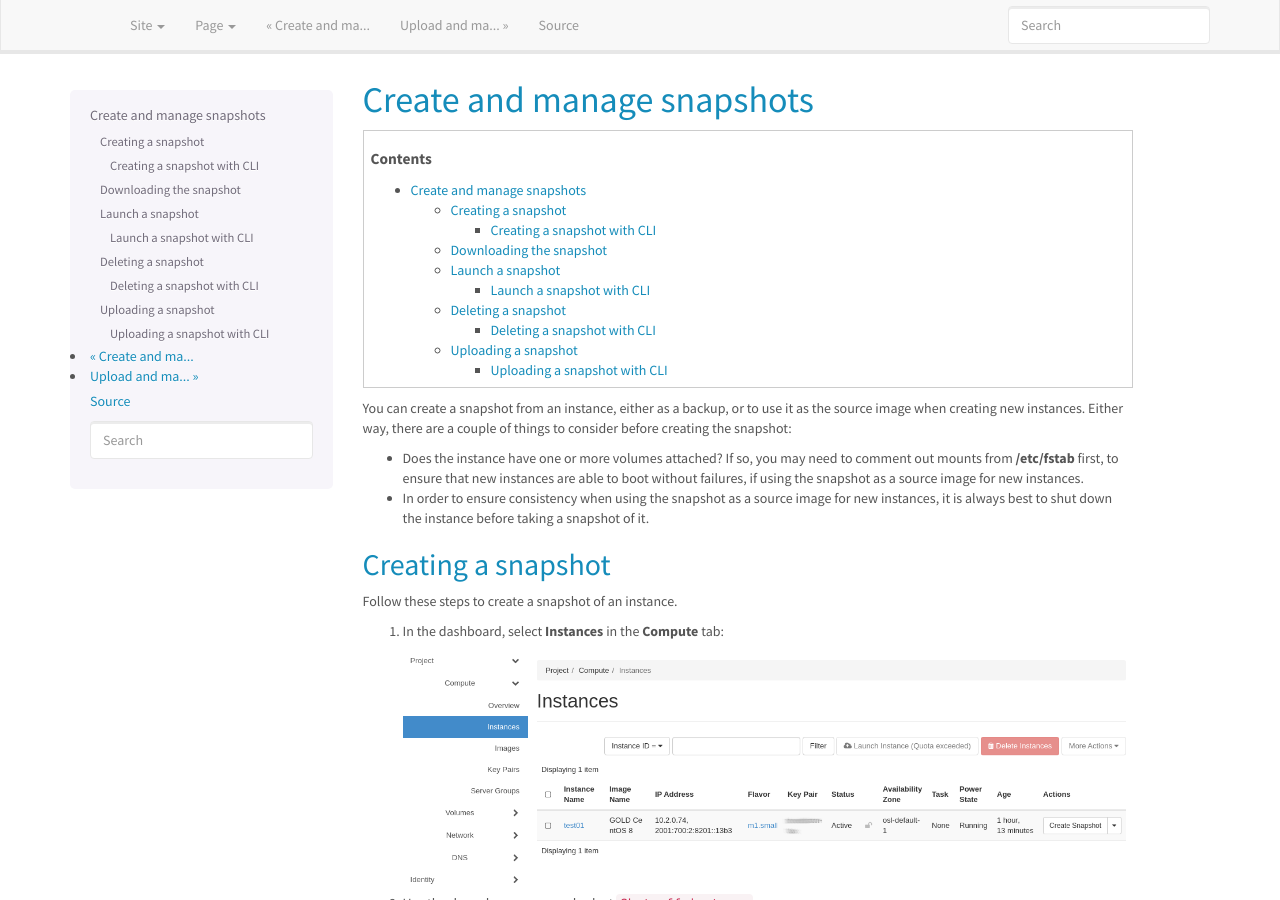
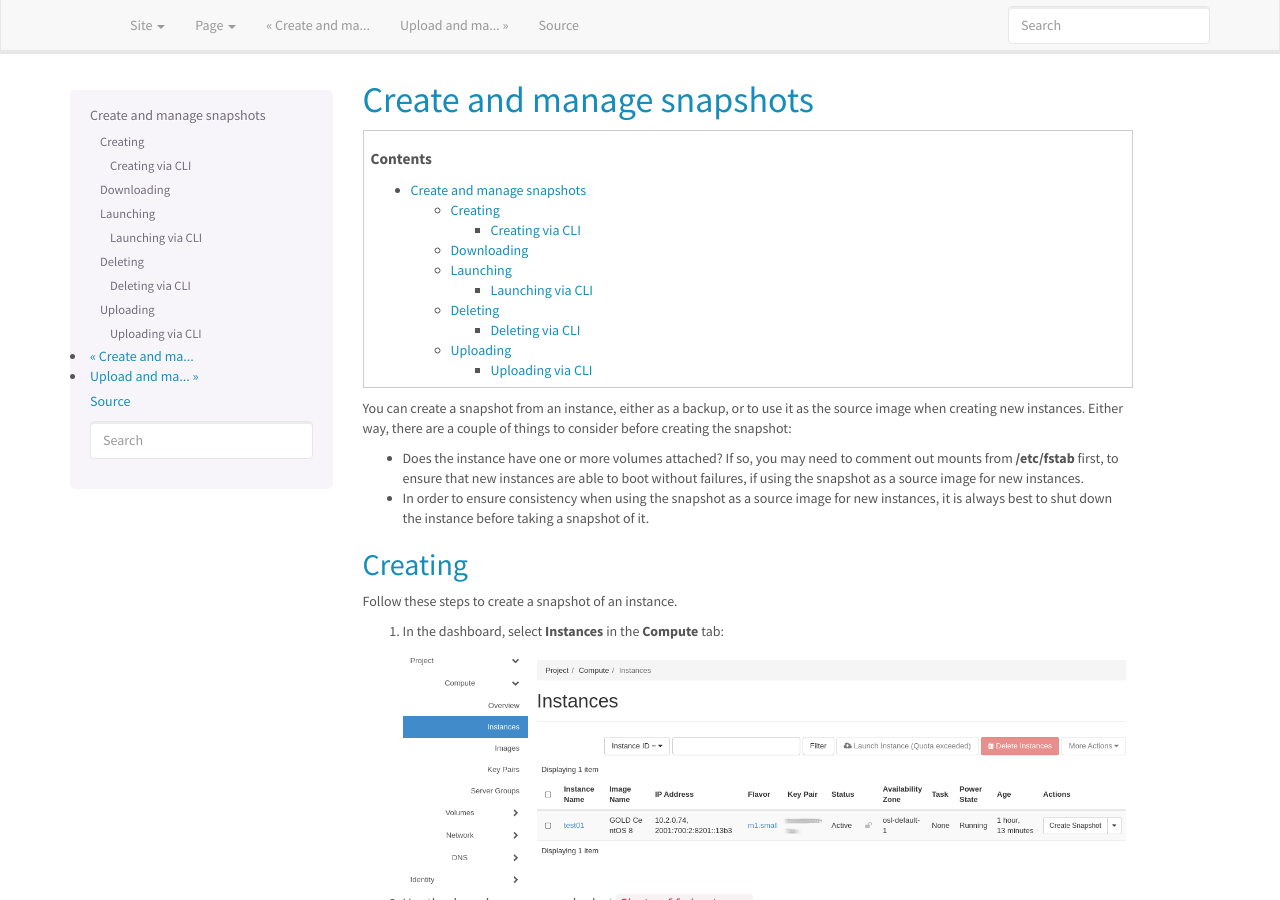
Before and after one commit to norcams/docs-enduser, a Sphinx documentation site: the page built from docs/snapshot.rst, in a window 1280 px wide and 900 px high. Built offline with Sphinx 7.4.7, drawn with Linux system fonts in a browser that asks for light colours; some of the changed text lies outside the part shown.

Commit message:
snapshot doc

```diff
--- a/docs/snapshot.rst
+++ b/docs/snapshot.rst
@@ -21,8 +21,8 @@ there are a couple of things to consider before creating the snapshot:
   before taking a snapshot of it.
 
 
-Creating a snapshot
--------------------
+Creating
+--------
 
 Follow these steps to create a snapshot of an instance.
 
@@ -64,8 +64,8 @@ to enter part of the name of your image and it should appear:
    Image creation may take a long time. You may need to reload the
    browser page.
 
-Creating a snapshot with CLI
-~~~~~~~~~~~~~~~~~~~~~~~~~~~~
+Creating via CLI
+~~~~~~~~~~~~~~~~
 
 #. First list our servers:
 
@@ -113,8 +113,8 @@ Creating a snapshot with CLI
      +--------------------------------------+-----------------+--------+
 
 
-Downloading the snapshot
-------------------------
+Downloading
+-----------
 
 There are valid reasons to download the snapshot to a local
 computer. One reason would be to have an off-site backup of the
@@ -147,8 +147,8 @@ via CLI are detailed below.
       -rw-r--r--. 1 user group 10G Feb 11 14:18 test01-snapshot.img
 
 
-Launch a snapshot
------------------
+Launching
+---------
 
 Follow the steps outlined in `Create a Linux virtual machine`_. The
 only difference is when choosing the image from which to launch the
@@ -167,8 +167,8 @@ under `Create a Linux virtual machine`_.
 The new instance contains now the expected customizations made earlier
 in your previous instance.
 
-Launch a snapshot with CLI
-~~~~~~~~~~~~~~~~~~~~~~~~~~
+Launching via CLI
+~~~~~~~~~~~~~~~~~
 
 This will be exactly as described in `Create a Linux virtual
 machine`_. Use your snapshot as the source for the instance:
@@ -179,8 +179,8 @@ machine`_. Use your snapshot as the source for the instance:
         --security-group SSH_and_ICMP --security-group default \
         --key-name mykey --nic net-id=IPv6 myserver
 
-Deleting a snapshot
--------------------
+Deleting
+--------
 
 .. NOTE::
    You can not delete a snapshot that is being used as a source image
@@ -213,8 +213,8 @@ You should now get a confirmation that the snapshot is deleted:
    :align: center
    :alt: Dashboard - Delete Snapshot CONFIRMATION
 
-Deleting a snapshot with CLI
-~~~~~~~~~~~~~~~~~~~~~~~~~~~~
+Deleting via CLI
+~~~~~~~~~~~~~~~~
 
 #. List your private images:
 
@@ -235,8 +235,8 @@ Deleting a snapshot with CLI
      $ openstack image delete 8fae2165-ef86-4e36-91a5-5caad9698aab
 
 
-Uploading a snapshot
---------------------
+Uploading
+---------
 
 If you have previously downloaded a snapshot as described in
 `Downloading a snapshot`_, you can upload it to a different project or
@@ -268,8 +268,8 @@ tab:
    :align: center
    :alt: Dashboard - Compute -> Images
 
-Uploading a snapshot with CLI
-~~~~~~~~~~~~~~~~~~~~~~~~~~~~~
+Uploading via CLI
+~~~~~~~~~~~~~~~~~
 
 If the purpose of uploading the snapshot is to move a workload or
 instance between projects, make sure that your shell environment
```
